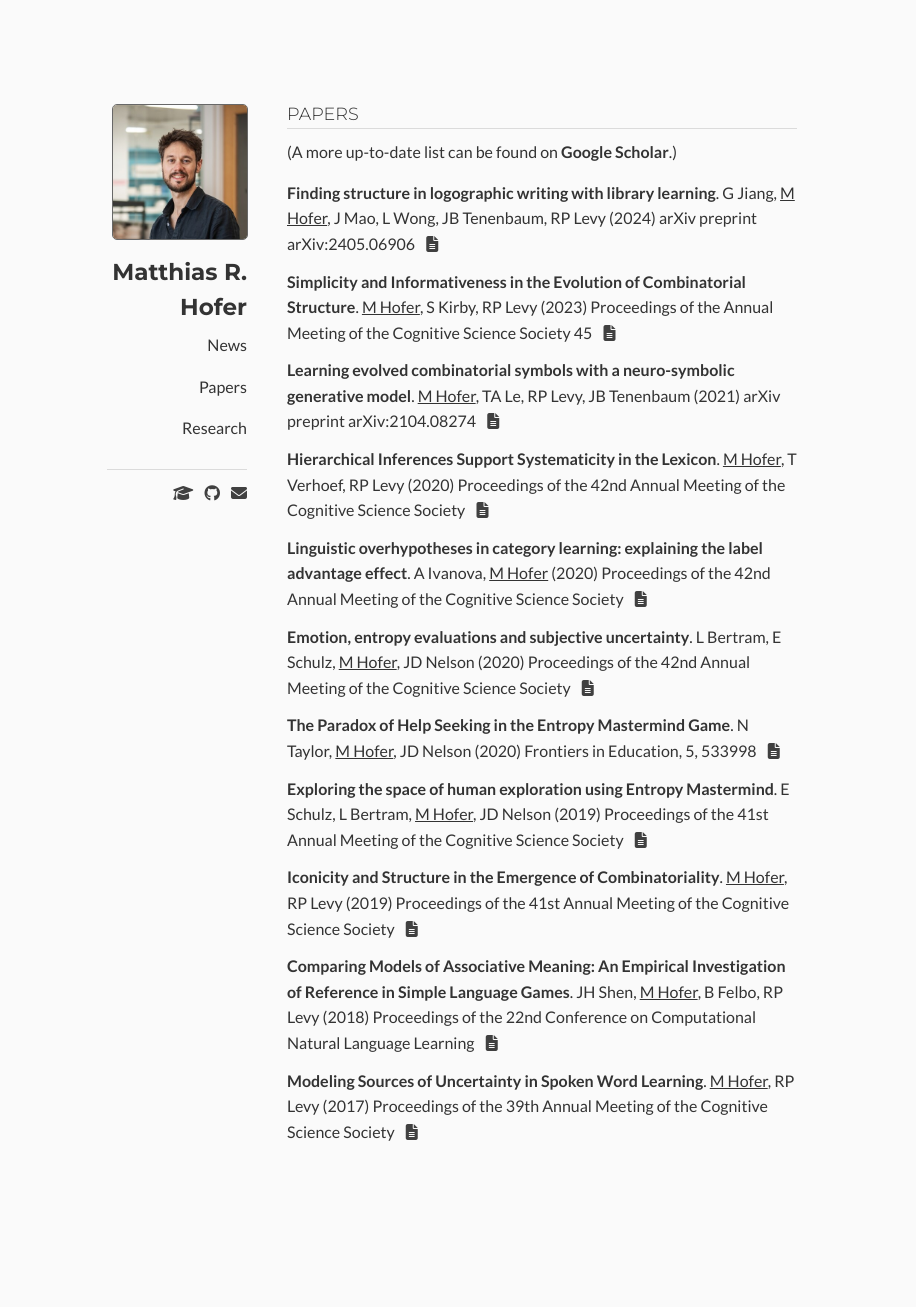
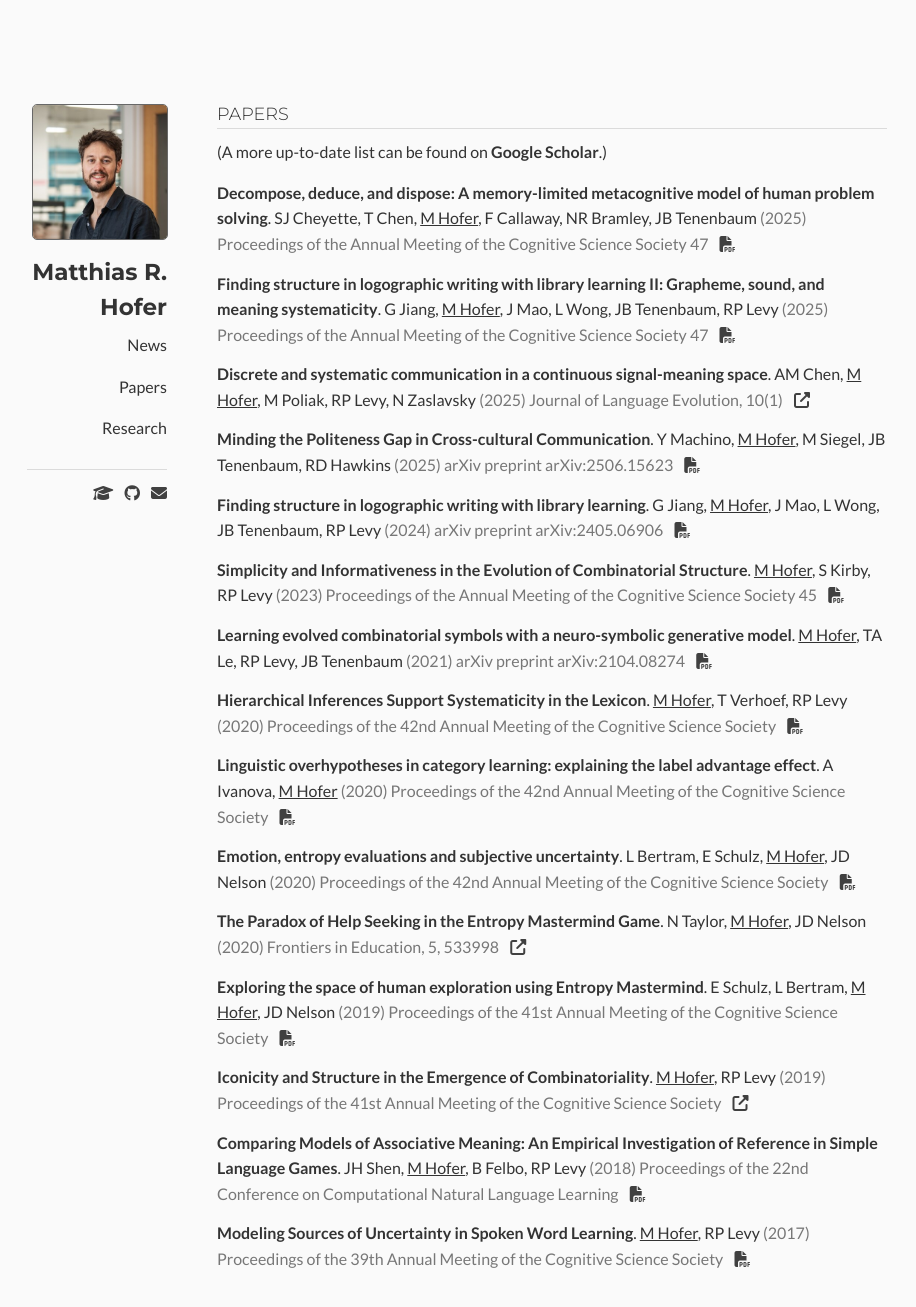
Before and after one commit to rmhofer/rmhofer.github.io, a Jekyll site: the page built from content/papers.md, in a window 1280 px wide and 1400 px high. Shown: the top 1307 px of the window, without its empty margins (168-1084 px from the left). Built offline with Jekyll 4.4.1, drawn with Linux system fonts in a browser that asks for light colours; our own code applies the rules of GitHub Pages for plain Markdown files; a style sheet for code colours, icons or effects is not loaded.

Commit message:
Add 2025 papers, fix icons/responsive layout, enrich papers & news
- Add four 2025 publications from Google Scholar (politeness gap,
  signal-meaning space, logographic II, decompose/deduce/dispose)
- Add CogSci 2025 and Cosyne 2026 to news
- Fix missing icons: drop the unverifiable Font Awesome SRI hash that
  was blocking the entire icon stylesheet
- Fix sidebar/content overlap at intermediate widths: replace the
  fixed-position math with a centered flex layout + sticky sidebar
- Per-link paper glyphs (PDF vs external link) chosen from the URL;
  muted venue/year styling
- Two icons on the dissertation news item (full thesis + précis);
  full dissertation PDF to be added at assets/papers/dissertation.pdf

Co-Authored-By: Claude Opus 4.8 (1M context) <noreply@anthropic.com>

```diff
--- a/_data/papers.yml
+++ b/_data/papers.yml
@@ -1,3 +1,23 @@
+- title: Minding the Politeness Gap in Cross-cultural Communication
+  authors: Y Machino, M Hofer, M Siegel, JB Tenenbaum, RD Hawkins
+  year: 2025
+  details: arXiv preprint arXiv:2506.15623
+  link: https://arxiv.org/pdf/2506.15623
+- title: Discrete and systematic communication in a continuous signal-meaning space
+  authors: AM Chen, M Hofer, M Poliak, RP Levy, N Zaslavsky
+  year: 2025
+  details: Journal of Language Evolution, 10(1)
+  link: https://academic.oup.com/jole/article-abstract/10/1/lzaf003
+- title: 'Finding structure in logographic writing with library learning II: Grapheme, sound, and meaning systematicity'
+  authors: G Jiang, M Hofer, J Mao, L Wong, JB Tenenbaum, RP Levy
+  year: 2025
+  details: Proceedings of the Annual Meeting of the Cognitive Science Society 47
+  link: https://jiang.gy/assets/pdf/jiang2025grapheme.pdf
+- title: 'Decompose, deduce, and dispose: A memory-limited metacognitive model of human problem solving'
+  authors: SJ Cheyette, T Chen, M Hofer, F Callaway, NR Bramley, JB Tenenbaum
+  year: 2025
+  details: Proceedings of the Annual Meeting of the Cognitive Science Society 47
+  link: https://escholarship.org/content/qt517147vr/qt517147vr.pdf
 - title: Finding structure in logographic writing with library learning
   authors: G Jiang, M Hofer, J Mao, L Wong, JB Tenenbaum, RP Levy
   year: 2024
--- a/_layouts/default.html
+++ b/_layouts/default.html
@@ -21,8 +21,7 @@
     <link rel="icon" href="/assets/img/profile.jpg">
     <link rel="stylesheet" type="text/css" href="/assets/css/style.css">
     <link rel="stylesheet" href="https://cdnjs.cloudflare.com/ajax/libs/font-awesome/6.5.2/css/all.min.css"
-          integrity="sha512-Evv84Mr4kqVGRNSgIGL/F/aIDqQb7xQ2vcrdiRVtCRY/CGg9aRq+gJVNvIuTHbsqHrhrk/+Zqy7HhROhQqz9Q=="
-          crossorigin="anonymous" referrerpolicy="no-referrer">
+          referrerpolicy="no-referrer">
 </head>
 
 <body>
--- a/assets/css/style.css
+++ b/assets/css/style.css
@@ -13,8 +13,6 @@ body {
     line-height: 1.6;
     color: #333;
     background-color: #fafafa;
-    display: flex;
-    justify-content: center;
 }
 
 .bold {
@@ -77,11 +75,13 @@ a:hover {
     /* Additional styling here if needed */
 }
 
-/* Wrapper for the entire layout */
+/* Wrapper for the entire layout: a centered flex row (sidebar + content) */
 .wrapper {
-    position: relative; /* Needed for absolute positioning inside */
-    max-width: 700px; /* Maximum width of the content area */
-    margin-top: 100px;
+    position: relative;
+    display: flex;
+    align-items: flex-start;
+    max-width: 880px; /* Sidebar (160) + content; centered on the page */
+    margin: 100px auto 0;
 }
 
 .section {
@@ -89,12 +89,13 @@ a:hover {
     margin-top: -100px; /* Negative margin to offset the position */
 }
 
-/* Fixed sidebar */
+/* Sidebar sticks alongside the content while scrolling */
 .sidebar {
-    position: fixed;
-    left: calc(50% - 360px); /* Center minus half the max width */
+    position: sticky;
+    top: 40px;
     width: 160px; /* Sidebar width */
-    height: 100vh; /* Full height */
+    flex-shrink: 0; /* Never collapse into the main content */
+    align-self: flex-start;
     text-align: right;
     padding: 0 25px 0 0;
 }
@@ -126,10 +127,10 @@ a:hover {
 
 /* Main content styling */
 .main-content {
-    margin-left: 20%; /* Sidebar width */
-    width: 80%; /* Remaining width */
+    flex: 1;
+    min-width: 0; /* Allow long words/links to wrap instead of forcing overflow */
     padding: 0 25px 0 25px;
-    margin-bottom: 1000px;
+    margin-bottom: 400px;
     line-height: 1.6;
 }
 
@@ -157,7 +158,15 @@ a:hover {
 }
 
 .publication-list .paper {
-    margin-bottom: 12px;
+    margin-bottom: 14px;
+}
+
+.publication-list .venue {
+    color: #777;
+}
+
+.publication-list .year {
+    color: #777;
 }
 
 .underline {
@@ -166,24 +175,16 @@ a:hover {
 
 
 
-/* Tablet and smaller desktop screens */
-@media (max-width: 1024px) {
-    .sidebar {
-        left: calc(50% - 300px); /* Adjust for smaller screens */
-    }
-}
-
-/* Small tablets and large smartphones */
+/* Small tablets and large smartphones: stack the sidebar on top */
 @media (max-width: 768px) {
     .wrapper {
+        flex-direction: column;
         margin-top: 50px;
     }
 
     .sidebar {
-        position: relative;
-        left: 0;
+        position: static;
         width: 100%;
-        height: auto;
         text-align: center;
         padding: 10px 0;
     }
@@ -203,8 +204,6 @@ a:hover {
     }
 
     .main-content {
-        margin-left: 0;
-        width: 100%;
         padding: 0 15px;
         margin-bottom: 50px;
     }
--- a/content/papers.md
+++ b/content/papers.md
@@ -12,9 +12,13 @@
     <li class="paper">
       <strong>{{ paper.title }}</strong>.
       <span class="authors">{{ paper.authors }}</span>
-      <span>({{ paper.year }})</span>
-      <span>{{ paper.details }}</span>
-      <a href="{{ paper.link }}" class="paper-icon" target="_blank"><i class="fas fa-file-alt"></i></a>
+      <span class="year">({{ paper.year }})</span>
+      <span class="venue">{{ paper.details }}</span>
+      {% if paper.link %}{% assign lk = paper.link | downcase %}{% if lk contains '.pdf' or lk contains '/pdf' %}
+      <a href="{{ paper.link }}" class="paper-icon" target="_blank" title="PDF" aria-label="PDF"><i class="fas fa-file-pdf"></i></a>
+      {% else %}
+      <a href="{{ paper.link }}" class="paper-icon" target="_blank" title="View paper" aria-label="View paper"><i class="fas fa-up-right-from-square"></i></a>
+      {% endif %}{% endif %}
     </li>
   {% endfor %}
 </ul>
```
Also changed, not shown: content/news.md (+4 -1 lines).
